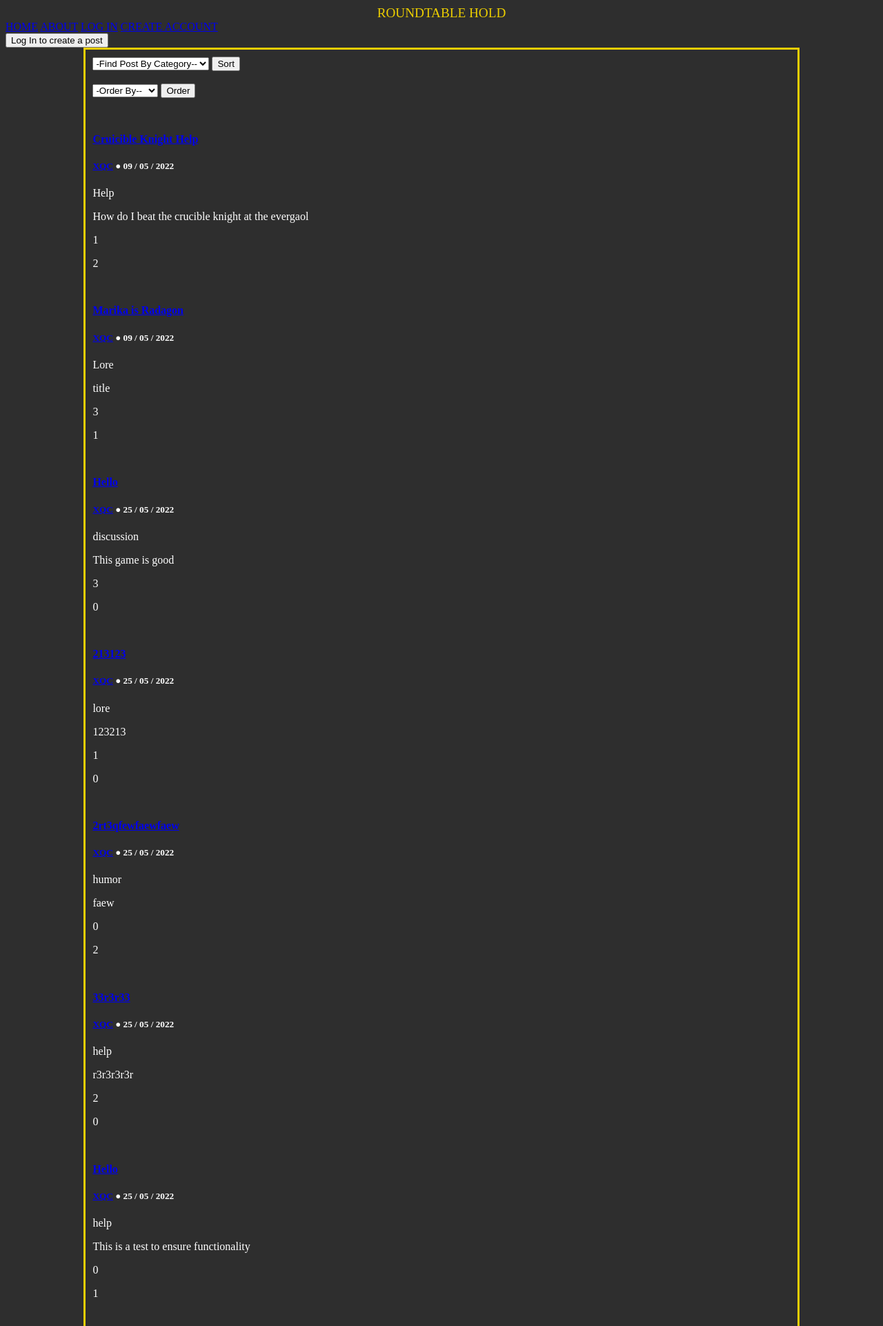
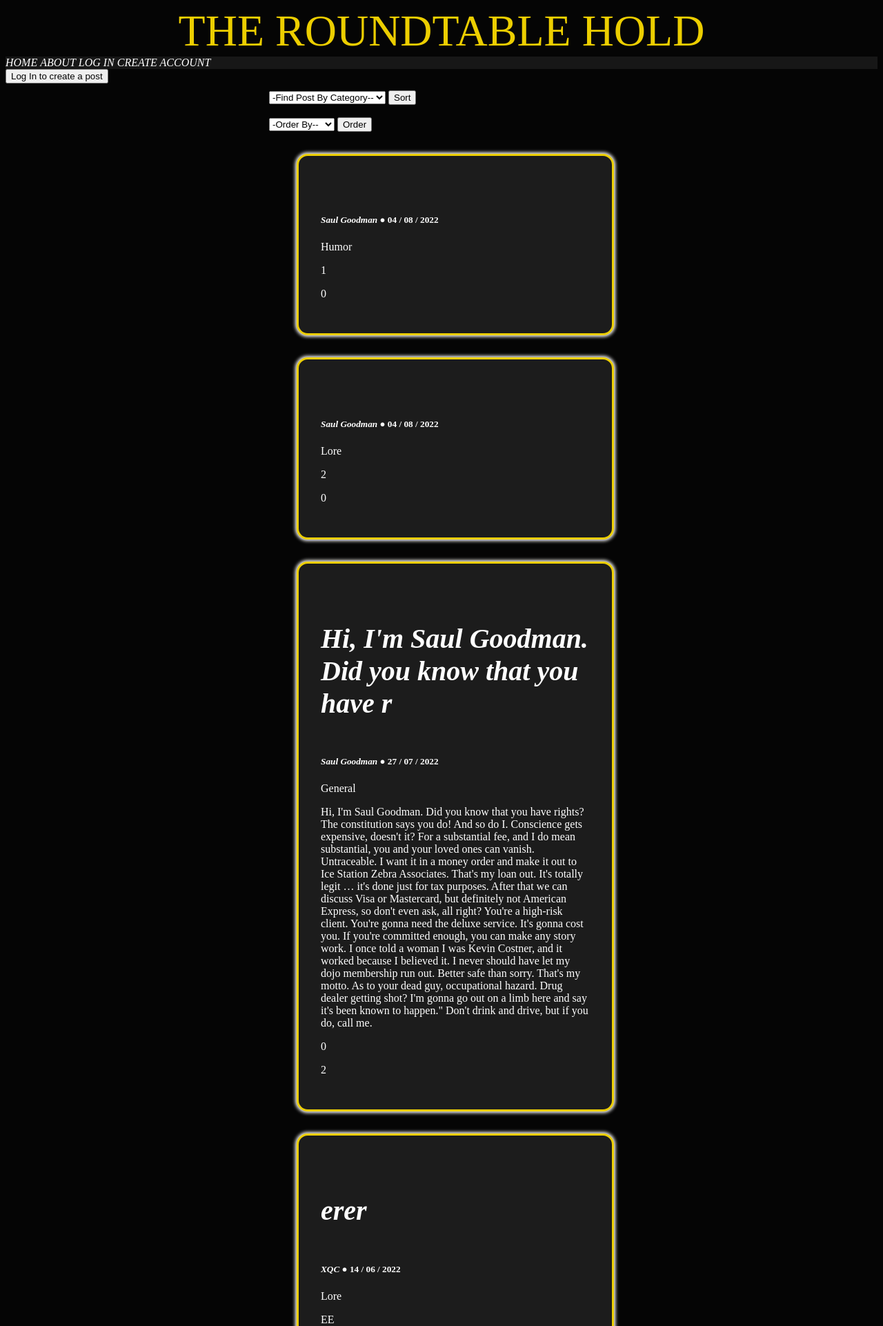
Before and after one commit to GibNub/12DTP-Website, a Flask app: page / in a window 1280 px wide. Shown: the top 1922 px of the page at 69% size. Run offline with Flask 2, Linux system fonts and the light colour scheme; data comes from the database, SQL or seed files in the repository; both versions use the stored data as it was after the commit.

Commit message:
Dynamic Title + Added CSS Removed new grade query

```diff
--- a/main.py
+++ b/main.py
@@ -1,5 +1,6 @@
 import sqlite3
 import re
+from turtle import title
 from flask import *
 import werkzeug
 from werkzeug.security import generate_password_hash, check_password_hash
@@ -8,6 +9,7 @@ from datetime import datetime
 
 app = Flask(__name__)
 app.secret_key = "\xd4\xd9`~\x002\x03\xe4f\xa8\xd3Q\xb0\xbc\xf4w\xd5\x8e\xa6\xd5\x940\xf5\x8d\xbd\xefH\xf2\x8cPQ$\x04\xea\xc7cWA\xc7\xf6Rn6\xa8\x89\x92\xbf%*\xcd\x03j\x1e\x8ei?x>\n:~+(Z"
+default_title = "The Roundtable Hold"
 
 
 # Store database connection in a variable
@@ -176,18 +178,18 @@ def home():
     category = session.get("category", None)
     order = session.get("order", None)
     # Build query
-    if user_id:
-        final_query = """SELECT Post.*,
-                        User.username, Graded.grade AS grade FROM POST
-                        INNER JOIN User ON Post.user_id = User.id
-                        LEFT JOIN Graded ON grade = Graded.grade
-                        WHERE Graded.post_id = post.id AND Graded.user_id = ?
-                        UNION
-                        SELECT Post.*, User.username, NULL FROM POST
-                        INNER JOIN User ON Post.user_id = User.id"""
-        parameter.append(user_id)
-    else:
-        final_query = """SELECT Post.*, User.username FROM Post INNER JOIN User ON Post.user_id = User.id"""
+    # if user_id:
+    #     final_query = """SELECT Post.*,
+    #                     User.username, Graded.grade AS grade FROM POST
+    #                     INNER JOIN User ON Post.user_id = User.id
+    #                     LEFT JOIN Graded ON grade = Graded.grade
+    #                     WHERE Graded.post_id = post.id AND Graded.user_id = ?
+    #                     UNION
+    #                     SELECT Post.*, User.username, NULL FROM POST
+    #                     INNER JOIN User ON Post.user_id = User.id"""
+    #     parameter.append(user_id)
+    # else:
+    final_query = """SELECT Post.*, User.username FROM Post INNER JOIN User ON Post.user_id = User.id"""
     # Check for sorting
     if category:
         sort_query = " WHERE type = ?"
@@ -199,11 +201,13 @@ def home():
         elif order == "Dislike":
             order_query = " ORDER BY dislike DESC"
         final_query = final_query + order_query
+    else:
+        final_query = final_query + " ORDER BY id DESC"
     # Query execution
     parameter = tuple(parameter)
     print(final_query)
     post = call_database(final_query, parameter)
-    return render_template("home.html", post=post)
+    return render_template("home.html", post=post, title=default_title)
 
 
 # The route creates pages dynamically.
@@ -212,44 +216,44 @@ def home():
 @app.route("/page/<int:id>")
 def page(id):
     # Page_info needs index of 0 as the result is stored in tuple inside a list
-    if session.get("user_id", None):
-        current_user = session.get("user_id", None)
-        page_query = """SELECT Post.*,
-                        User.username, Graded.grade AS grade FROM POST
-                        INNER JOIN User ON Post.user_id = User.id
-                        LEFT JOIN Graded ON grade = Graded.grade
-                        WHERE Graded.post_id = post.id AND Graded.user_id = ? AND Post.id = ?
-                        UNION
-                        SELECT Post.*, User.username, NULL FROM POST
-                        INNER JOIN User ON Post.user_id = User.id
-                        WHERE Post.id = ?
-                        """
-        comment_query = """SELECT Comment.*,
-                        User.username, Graded.grade AS grade FROM Comment
-                        INNER JOIN User ON Comment.user_id = User.id
-                        LEFT JOIN Graded ON grade = Graded.grade
-                        WHERE Graded.comment_id = Comment.id AND Graded.user_id = ? AND Comment.comment_id IS NULL AND Comment.post_id = ?
-                        UNION
-                        SELECT Comment.*, User.username, NULL FROM Comment
-                        INNER JOIN User ON Comment.user_id = User.id
-                        WHERE Comment.comment_id IS NULL AND Comment.post_id = ?"""
-        reply_query = """SELECT Comment.*,
-                        User.username, Graded.grade AS grade FROM Comment
-                        INNER JOIN User ON Comment.user_id = User.id
-                        LEFT JOIN Graded ON grade = Graded.grade
-                        WHERE Graded.comment_id = Comment.id AND Graded.user_id = ? AND Comment.comment_id IS NOT NULL AND Comment.post_id = ?
-                        UNION
-                        SELECT Comment.*, User.username, NULL FROM Comment
-                        INNER JOIN User ON Comment.user_id = User.id
-                        WHERE Comment.comment_id IS NOT NULL AND Comment.post_id = ?"""
-        parameter = (current_user, id, id)
-    else:
-        page_query = """SELECT Post.*, User.username FROM Post INNER JOIN User ON Post.user_id = User.id WHERE Post.id = ?"""
-        comment_query = """SELECT Comment.*, User.username FROM Comment INNER JOIN User ON Comment.user_id = User.id
-                        WHERE Comment.comment_id IS NULL AND Comment.post_id = ? """
-        reply_query = """SELECT Comment.*, User.username FROM Comment INNER JOIN User ON Comment.user_id = User.id
-                      WHERE Comment.comment_id IS NOT NULL AND Comment.post_id = ? """
-        parameter = (id,)
+    # if session.get("user_id", None):
+    #     current_user = session.get("user_id", None)
+    #     page_query = """SELECT Post.*,
+    #                     User.username, Graded.grade AS grade FROM POST
+    #                     INNER JOIN User ON Post.user_id = User.id
+    #                     LEFT JOIN Graded ON grade = Graded.grade
+    #                     WHERE Graded.post_id = post.id AND Graded.user_id = ? AND Post.id = ?
+    #                     UNION
+    #                     SELECT Post.*, User.username, NULL FROM POST
+    #                     INNER JOIN User ON Post.user_id = User.id
+    #                     WHERE Post.id = ?
+    #                     """
+    #     comment_query = """SELECT Comment.*,
+    #                     User.username, Graded.grade AS grade FROM Comment
+    #                     INNER JOIN User ON Comment.user_id = User.id
+    #                     LEFT JOIN Graded ON grade = Graded.grade
+    #                     WHERE Graded.comment_id = Comment.id AND Graded.user_id = ? AND Comment.comment_id IS NULL AND Comment.post_id = ?
+    #                     UNION
+    #                     SELECT Comment.*, User.username, NULL FROM Comment
+    #                     INNER JOIN User ON Comment.user_id = User.id
+    #                     WHERE Comment.comment_id IS NULL AND Comment.post_id = ?"""
+    #     reply_query = """SELECT Comment.*,
+    #                     User.username, Graded.grade AS grade FROM Comment
+    #                     INNER JOIN User ON Comment.user_id = User.id
+    #                     LEFT JOIN Graded ON grade = Graded.grade
+    #                     WHERE Graded.comment_id = Comment.id AND Graded.user_id = ? AND Comment.comment_id IS NOT NULL AND Comment.post_id = ?
+    #                     UNION
+    #                     SELECT Comment.*, User.username, NULL FROM Comment
+    #                     INNER JOIN User ON Comment.user_id = User.id
+    #                     WHERE Comment.comment_id IS NOT NULL AND Comment.post_id = ?"""
+    #     parameter = (current_user, id, id)
+    # else:
+    page_query = """SELECT Post.*, User.username FROM Post INNER JOIN User ON Post.user_id = User.id WHERE Post.id = ?"""
+    comment_query = """SELECT Comment.*, User.username FROM Comment INNER JOIN User ON Comment.user_id = User.id
+                    WHERE Comment.comment_id IS NULL AND Comment.post_id = ? """
+    reply_query = """SELECT Comment.*, User.username FROM Comment INNER JOIN User ON Comment.user_id = User.id
+                    WHERE Comment.comment_id IS NOT NULL AND Comment.post_id = ? """
+    parameter = (id,)
     page_info = call_database(page_query, parameter)[0]
     comment = call_database(comment_query, parameter)
     print(comment)
@@ -257,7 +261,8 @@ def page(id):
     return render_template("page.html",
                            page=page_info,
                            comment=comment,
-                           reply=reply,)
+                           reply=reply,
+                           title=page_info[1])
 
 
 # Page where user replies to a comment.
@@ -267,19 +272,21 @@ def reply_to(post_id, comment_id):
                                      WHERE id = ?
                                      AND post_id = ?""",
                                      (comment_id, post_id))[0]
-    return render_template("reply.html", comment=reffered_comment)
+    return render_template("reply.html", comment=reffered_comment, title=default_title)
 
 
 # Directs user to the about page
 @app.route("/about")
 def about():
-    return render_template("about.html")
+    return render_template("about.html", title="About")
 
 
 # Redirect user to either sign in or sign up page.
 @app.route("/account/<action>")
 def account(action):
-    return render_template("sign.html", page=action)
+    # Capitalise first letter and remove underscore
+    page_title = f"{action[0].upper()}{action[1:4]} {action[5].upper()}{action[6:]}"
+    return render_template("sign.html", page=action, title=page_title)
 
 
 # Goes to account manager
@@ -288,7 +295,7 @@ def account(action):
 def dashboard(id):
     user_post = call_database("SELECT * FROM Post WHERE user_id = ?", (id,))
     user_info = call_database("SELECT * FROM User WHERE id = ?", (id,))[0]
-    return render_template("user.html", user_info=user_info, user_post=user_post, id=id)
+    return render_template("user.html", user_info=user_info, user_post=user_post, id=id, title=user_info[1])
 
 
 # Gets the form values from the home page,
--- a/static/style.css
+++ b/static/style.css
@@ -1,40 +1,60 @@
 /* Index */
+
+html{
+    scroll-behavior: smooth;
+}
 
 body{
     color: #ffffffff;
-    background-color: #2E2E2E;
+    background-color: #050505;
 }
 
 header{
     color:#ecce00ff;
     text-align: center;
-    font-size: larger;
+    font-size: 4em;
 }
 
 nav{
+    background-color: #171717;
+}
 
+a, a:hover, a:visited, a:active{
+    color: inherit;
+    text-decoration: none;
+    font-style: italic;
 }
 
 ul{
-    padding: 0;
     list-style-type: none;
 }
 
 /* Home page */
 
+.create_post{
+
+
+}
 .main_page{
-    width: 80%;
+    width: 30%;
+    min-width: 500px;
     margin: 0 auto;
     padding: 10px;
-    border-style: solid;
-    border-color: #ecce00ff;
-
 }
 
 .post{
-    background-color: #2E2E2E;
-    margin-top: 5%;
-    margin-bottom: 5%;
+    background-color: #1c1c1c;
+    border-style: solid;
+    border-radius: 1em;
+    border-color: #ecce00ff;
+    box-shadow: 0px 0px 5px 2px;
+    padding: 2em;
+    margin-top: 2em;
+    margin-bottom: 2em;
+}
+
+.post_title{
+    font-size: 2.5em;
 }
 
 /* Forms for posting and commenting */
@@ -42,5 +62,3 @@ ul{
 textarea{
     resize: none;
 }
-
-/* Css Grouped */
--- a/templates/home.html
+++ b/templates/home.html
@@ -15,7 +15,7 @@
     </button><br>
     <div id="form">
         <form action="/create_post" method="POST" enctype="application/x-www-form-urlencoded">
-            <input type="text" name="title" placeholder="An intriguing title" maxlength="50" required
+            <input type="text" name="title" placeholder="An intriguing title" maxlength="50" minlength="1" required
             oninvalid="this.setCustomValidity('A title is required')" oninput="this.setCustomValidity('')"><br>
             <textarea name="content" cols="30" rows="10" placeholder="Your text (optional)"></textarea><br>
             <select name="type" required oninvalid="this.setCustomValidity('Select a category')" oninput="this.setCustomValidity('')">
@@ -78,7 +78,7 @@
         -->
         {% for post in post %}
             {% set section.value = section.value + 1 %}
-            <li id ="{{ section.value }}">
+            <li id="{{ section.value }}">
                 <div class="post">
                     <div class="post_head">
                         <h4 class="post_title">
@@ -103,18 +103,13 @@
                         <p>
                             {{ post[5] }}
                         </p>
-                        {{ post[9] }}
                         {% if session["user_id"] is defined %}
-                            {% if post[9] == None %}
                             <form action="{{ url_for('grade', id=post[0]) }}" method="POST" enctype="application/x-www-form-urlencoded">
                                 <input type="hidden" name="table" value="Post">
                                 <input type="hidden" name="section" value="{{ section.value }}">
                                 <input type="submit" name="grade" value="Like">
                                 <input type="submit" name="grade" value="Dislike">
                             </form>
-                            {% else %}
-                                <p>{{ post[9] }}d</p>
-                            {% endif %}
                         {% endif %}
                     </div>
                 </div>
--- a/templates/index.html
+++ b/templates/index.html
@@ -1,12 +1,12 @@
 <!DOCTYPE html>
 <html>
     <head>
-        <title>ROUNDTABLE HOLD</title>
+        <title>{{ title }}</title>
         <link rel="stylesheet" href="/static/style.css">
     </head>
     <body>
         <header>
-            ROUNDTABLE HOLD
+            THE ROUNDTABLE HOLD
         </header>
         <nav>
             <a href="{{ url_for('home') }}">HOME</a>
```
Also changed, not shown: forum_database.db. Lines whose indentation alone changed are shown as unchanged.
